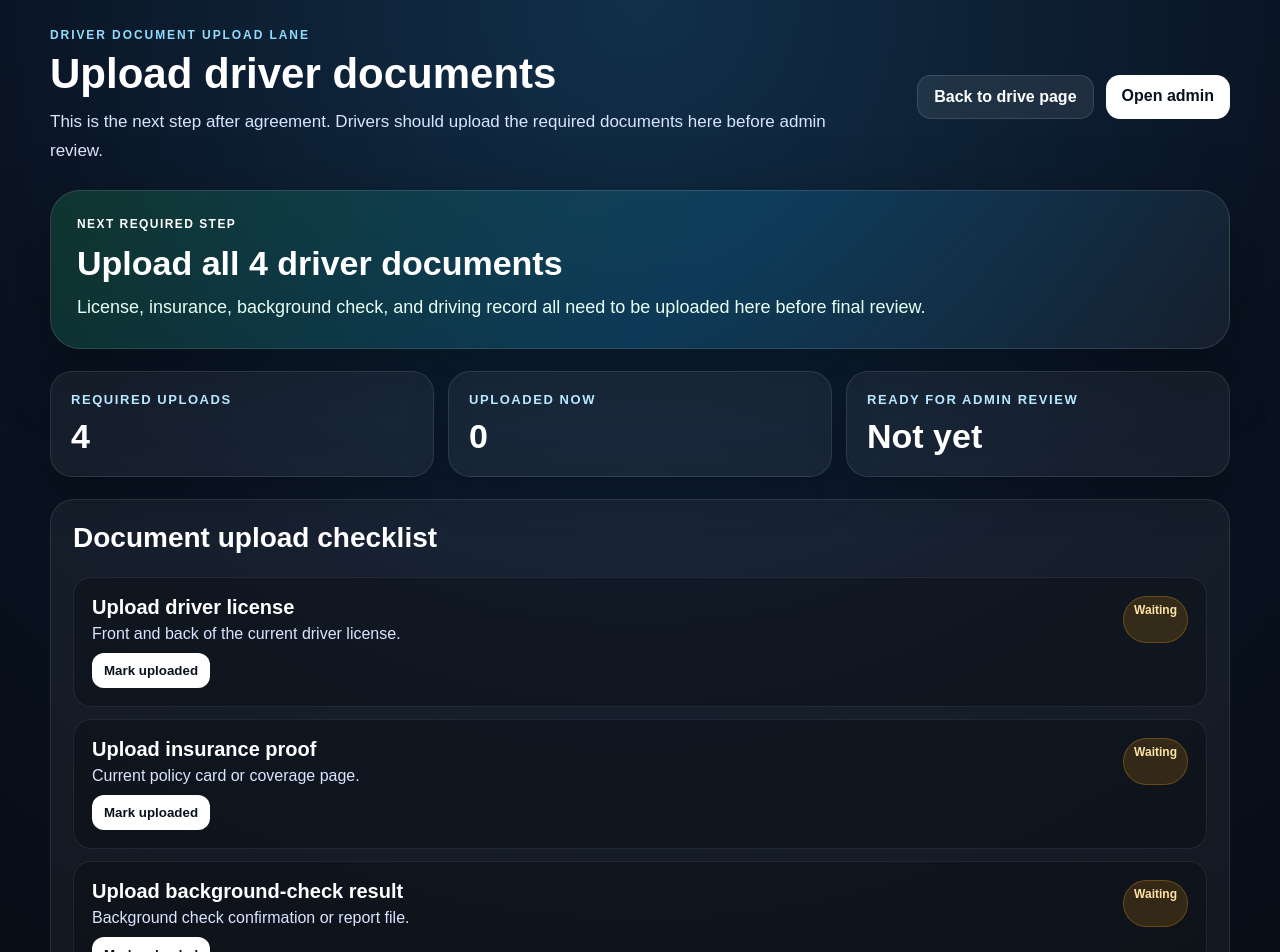
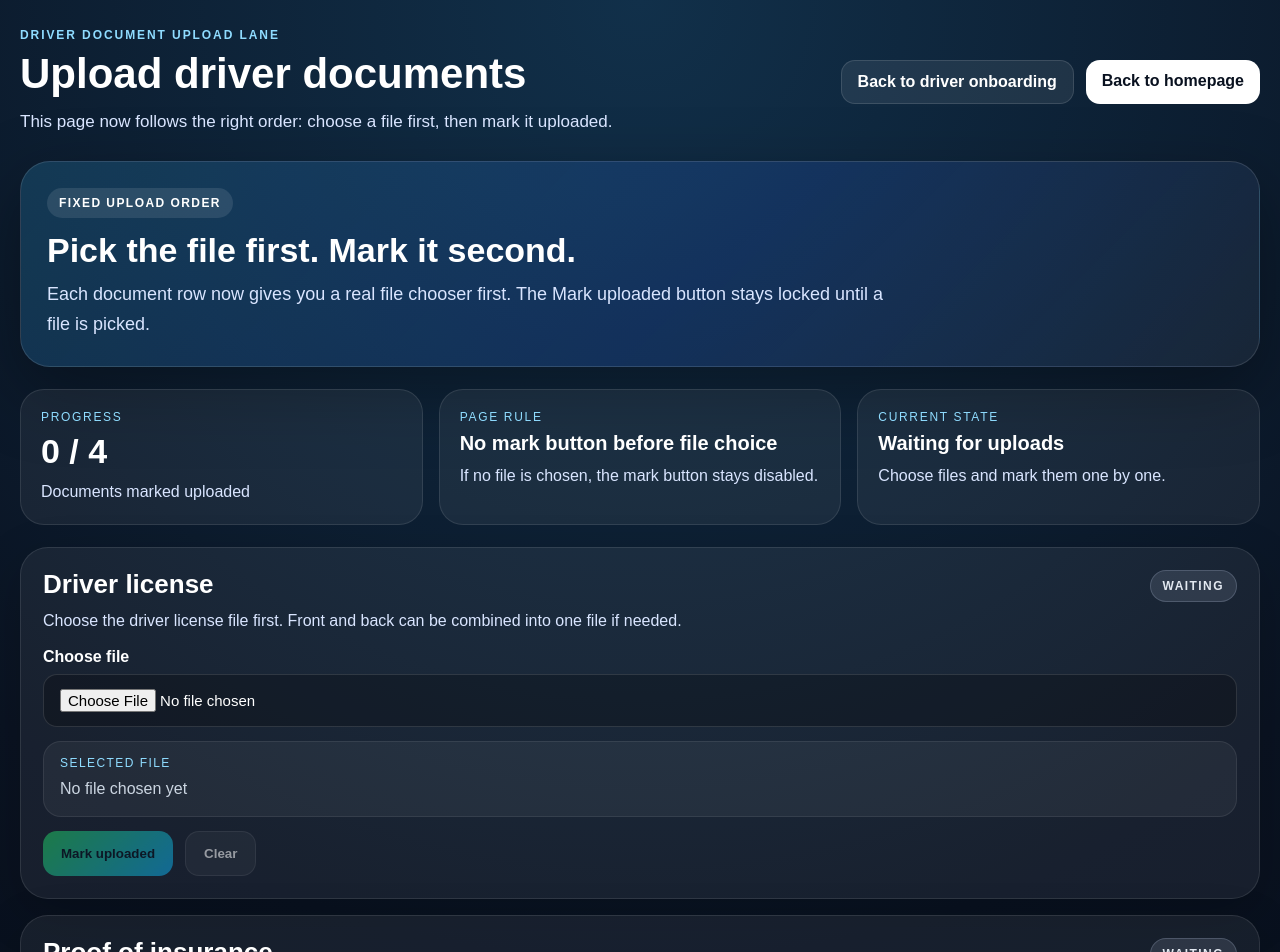
Before and after one commit to Neocryptz369369/ontimetaxipages, a Next.js app: page /drive/upload-docs in a window 1280 px wide. Shown: the top 952 px of the page. Built offline with nearby package versions, Linux system fonts and the light colour scheme.

Commit message:
Fix driver document upload order

```diff
--- a/src/app/drive/upload-docs/page.tsx
+++ b/src/app/drive/upload-docs/page.tsx
@@ -1,54 +1,133 @@
 'use client';
 
-import { useState } from "react";
+import { ChangeEvent, useMemo, useState } from "react";
 import Link from "next/link";
 
-type DocItem = {
-  id: string;
-  title: string;
-  note: string;
+type DocKey = 'license' | 'insurance' | 'background' | 'driving_record';
+
+type DocState = {
+  fileName: string;
+  marked: boolean;
 };
 
-const requiredDocs: DocItem[] = [
+type DocItem = {
+  id: DocKey;
+  title: string;
+  help: string;
+};
+
+const docItems: DocItem[] = [
   {
-    id: 'license_upload',
-    title: 'Upload driver license',
-    note: 'Front and back of the current driver license.',
+    id: 'license',
+    title: 'Driver license',
+    help: 'Choose the driver license file first. Front and back can be combined into one file if needed.',
   },
   {
-    id: 'insurance_upload',
-    title: 'Upload insurance proof',
-    note: 'Current policy card or coverage page.',
+    id: 'insurance',
+    title: 'Proof of insurance',
+    help: 'Choose the current insurance file before marking it uploaded.',
   },
   {
-    id: 'background_upload',
-    title: 'Upload background-check result',
-    note: 'Background check confirmation or report file.',
+    id: 'background',
+    title: 'Background check result',
+    help: 'Choose the background check file first.',
   },
   {
-    id: 'driving_record_upload',
-    title: 'Upload driving-record check',
-    note: 'Driving history or motor vehicle report file.',
+    id: 'driving_record',
+    title: 'Driving record check',
+    help: 'Choose the driving record file before marking it uploaded.',
   },
 ];
 
+const initialDocs: Record<DocKey, DocState> = {
+  license: { fileName: '', marked: false },
+  insurance: { fileName: '', marked: false },
+  background: { fileName: '', marked: false },
+  driving_record: { fileName: '', marked: false },
+};
+
+function statusStyles(label: string) {
+  if (label === 'Uploaded') {
+    return {
+      background: 'rgba(34,197,94,0.18)',
+      color: '#cbffe0',
+      border: '1px solid rgba(34,197,94,0.30)',
+    };
+  }
+
+  if (label === 'File selected') {
+    return {
+      background: 'rgba(56,189,248,0.18)',
+      color: '#d9f6ff',
+      border: '1px solid rgba(56,189,248,0.30)',
+    };
+  }
+
+  return {
+    background: 'rgba(148,163,184,0.18)',
+    color: '#e2e8f0',
+    border: '1px solid rgba(148,163,184,0.30)',
+  };
+}
+
 export default function UploadDocsPage() {
-  const [uploaded, setUploaded] = useState<Record<string, boolean>>({
-    license_upload: false,
-    insurance_upload: false,
-    background_upload: false,
-    driving_record_upload: false,
-  });
-  const [message, setMessage] = useState('Upload page ready.');
+  const [docs, setDocs] = useState<Record<DocKey, DocState>>(initialDocs);
+  const [message, setMessage] = useState('Choose a file first, then press Mark uploaded.');
 
-  const allUploaded = Object.values(uploaded).every(Boolean);
+  const uploadedCount = useMemo(
+    () => Object.values(docs).filter((item) => item.marked).length,
+    [docs]
+  );
 
-  function toggleUpload(id: string) {
-    setUploaded((current) => {
-      const next = { ...current, [id]: !current[id] };
-      return next;
-    });
-    setMessage('Upload status updated.');
+  const allUploaded = uploadedCount === docItems.length;
+
+  function onChooseFile(id: DocKey, event: ChangeEvent<HTMLInputElement>) {
+    const picked = event.target.files?.[0];
+
+    setDocs((current) => ({
+      ...current,
+      [id]: {
+        fileName: picked ? picked.name : '',
+        marked: false,
+      },
+    }));
+
+    if (picked) {
+      setMessage(`${picked.name} selected. Now press Mark uploaded.`);
+    } else {
+      setMessage('No file selected yet.');
+    }
+  }
+
+  function markUploaded(id: DocKey) {
+    const item = docs[id];
+
+    if (!item.fileName) {
+      setMessage('Choose a file first.');
+      return;
+    }
+
+    setDocs((current) => ({
+      ...current,
+      [id]: {
+        ...current[id],
+        marked: true,
+      },
+    }));
+
+    setMessage(`${item.fileName} marked uploaded.`);
+  }
+
+  function clearFile(id: DocKey) {
+    setDocs((current) => ({
+      ...current,
+      [id]: {
+        fileName: '',
+        marked: false,
+      },
+    }));
+
+    setMessage('File cleared. Choose a new file.');
   }
 
   return (
@@ -60,7 +139,7 @@ export default function UploadDocsPage() {
         fontFamily: 'Arial, Helvetica, sans-serif',
       }}
     >
-      <div style={{ maxWidth: '1180px', margin: '0 auto', padding: '28px 18px 80px' }}>
+      <div style={{ maxWidth: '1240px', margin: '0 auto', padding: '28px 18px 80px' }}>
         <div
           style={{
             display: 'flex',
@@ -85,8 +164,8 @@ export default function UploadDocsPage() {
               Driver document upload lane
             </div>
             <h1 style={{ margin: 0, fontSize: '42px', lineHeight: 1.05 }}>Upload driver documents</h1>
-            <p style={{ margin: '12px 0 0', color: '#d9e5ff', fontSize: '17px', lineHeight: 1.7, maxWidth: '820px' }}>
-              This is the next step after agreement. Drivers should upload the required documents here before admin review.
+            <p style={{ margin: '12px 0 0', color: '#d9e5ff', fontSize: '17px', lineHeight: 1.7, maxWidth: '860px' }}>
+              This page now follows the right order: choose a file first, then mark it uploaded.
             </p>
           </div>
 
@@ -103,10 +182,10 @@ export default function UploadDocsPage() {
                 fontWeight: 800,
               }}
             >
-              Back to drive page
+              Back to driver onboarding
             </Link>
             <Link
-              href='/admin'
+              href='/'
               style={{
                 textDecoration: 'none',
                 color: '#09111f',
@@ -116,7 +195,7 @@ export default function UploadDocsPage() {
                 fontWeight: 800,
               }}
             >
-              Open admin
+              Back to homepage
             </Link>
           </div>
         </div>
@@ -126,162 +205,239 @@ export default function UploadDocsPage() {
             borderRadius: '30px',
             padding: '26px',
             marginBottom: '22px',
-            background: 'linear-gradient(135deg, rgba(34,197,94,0.18) 0%, rgba(14,165,233,0.18) 55%, rgba(255,255,255,0.05) 100%)',
+            background: 'linear-gradient(135deg, rgba(56,189,248,0.18) 0%, rgba(45,108,255,0.16) 55%, rgba(255,255,255,0.05) 100%)',
             border: '1px solid rgba(255,255,255,0.12)',
             boxShadow: '0 24px 70px rgba(0,0,0,0.35)',
           }}
         >
-          <div style={{ fontSize: '12px', fontWeight: 800, letterSpacing: '0.12em', textTransform: 'uppercase', marginBottom: '14px' }}>
-            Next required step
+          <div
+            style={{
+              display: 'inline-block',
+              padding: '8px 12px',
+              borderRadius: '999px',
+              background: 'rgba(255,255,255,0.10)',
+              fontSize: '12px',
+              fontWeight: 800,
+              letterSpacing: '0.12em',
+              textTransform: 'uppercase',
+              marginBottom: '14px',
+            }}
+          >
+            Fixed upload order
           </div>
-          <h2 style={{ margin: '0 0 10px', fontSize: '34px', lineHeight: 1.08 }}>Upload all 4 driver documents</h2>
-          <p style={{ margin: 0, color: '#e8fff5', fontSize: '18px', lineHeight: 1.7 }}>
-            License, insurance, background check, and driving record all need to be uploaded here before final review.
+
+          <h2 style={{ margin: '0 0 10px', fontSize: '34px', lineHeight: 1.08 }}>
+            Pick the file first. Mark it second.
+          </h2>
+
+          <p style={{ margin: 0, color: '#d9e5ff', fontSize: '18px', lineHeight: 1.7, maxWidth: '860px' }}>
+            Each document row now gives you a real file chooser first. The Mark uploaded button stays locked until a file is picked.
           </p>
         </section>
 
         <section
           style={{
             display: 'grid',
-            gridTemplateColumns: 'repeat(auto-fit, minmax(260px, 1fr))',
-            gap: '14px',
+            gridTemplateColumns: 'repeat(auto-fit, minmax(280px, 1fr))',
+            gap: '16px',
             marginBottom: '22px',
           }}
         >
-          {[
-            ['Required uploads', '4'],
-            ['Uploaded now', String(Object.values(uploaded).filter(Boolean).length)],
-            ['Ready for admin review', allUploaded ? 'Yes' : 'Not yet'],
-          ].map(([label, value]) => (
           <div
-              key={label}
             style={{
-                borderRadius: '22px',
+              borderRadius: '24px',
               padding: '20px',
-                background: 'rgba(255,255,255,0.05)',
+              background: 'rgba(255,255,255,0.06)',
               border: '1px solid rgba(255,255,255,0.10)',
-                boxShadow: '0 18px 40px rgba(0,0,0,0.22)',
             }}
           >
-              <div style={{ color: '#b7e8ff', fontSize: '13px', textTransform: 'uppercase', letterSpacing: '0.12em', fontWeight: 800 }}>{label}</div>
-              <div style={{ marginTop: '10px', fontSize: '34px', fontWeight: 800 }}>{value}</div>
+            <div style={{ fontSize: '12px', textTransform: 'uppercase', letterSpacing: '0.14em', color: '#8fdcff', marginBottom: '8px' }}>
+              Progress
             </div>
-          ))}
+            <div style={{ fontSize: '34px', fontWeight: 800 }}>{uploadedCount} / {docItems.length}</div>
+            <div style={{ color: '#d9e5ff', marginTop: '8px', lineHeight: 1.6 }}>
+              Documents marked uploaded
+            </div>
+          </div>
+
+          <div
+            style={{
+              borderRadius: '24px',
+              padding: '20px',
+              background: 'rgba(255,255,255,0.06)',
+              border: '1px solid rgba(255,255,255,0.10)',
+            }}
+          >
+            <div style={{ fontSize: '12px', textTransform: 'uppercase', letterSpacing: '0.14em', color: '#8fdcff', marginBottom: '8px' }}>
+              Page rule
+            </div>
+            <div style={{ fontSize: '20px', fontWeight: 800 }}>No mark button before file choice</div>
+            <div style={{ color: '#d9e5ff', marginTop: '8px', lineHeight: 1.6 }}>
+              If no file is chosen, the mark button stays disabled.
+            </div>
+          </div>
+
+          <div
+            style={{
+              borderRadius: '24px',
+              padding: '20px',
+              background: allUploaded ? 'rgba(34,197,94,0.14)' : 'rgba(255,255,255,0.06)',
+              border: allUploaded ? '1px solid rgba(34,197,94,0.28)' : '1px solid rgba(255,255,255,0.10)',
+            }}
+          >
+            <div style={{ fontSize: '12px', textTransform: 'uppercase', letterSpacing: '0.14em', color: '#8fdcff', marginBottom: '8px' }}>
+              Current state
+            </div>
+            <div style={{ fontSize: '20px', fontWeight: 800 }}>{allUploaded ? 'All documents ready' : 'Waiting for uploads'}</div>
+            <div style={{ color: '#d9e5ff', marginTop: '8px', lineHeight: 1.6 }}>
+              {allUploaded ? 'Every required document has been marked uploaded.' : 'Choose files and mark them one by one.'}
+            </div>
+          </div>
+        </section>
+
+        <section style={{ display: 'grid', gap: '16px', marginBottom: '22px' }}>
+          {docItems.map((doc) => {
+            const current = docs[doc.id];
+            const statusLabel = current.marked ? 'Uploaded' : current.fileName ? 'File selected' : 'Waiting';
+            const badge = statusStyles(statusLabel);
+
+            return (
+              <div
+                key={doc.id}
+                style={{
+                  borderRadius: '28px',
+                  padding: '22px',
+                  background: 'rgba(255,255,255,0.06)',
+                  border: '1px solid rgba(255,255,255,0.10)',
+                  boxShadow: '0 16px 50px rgba(0,0,0,0.20)',
+                }}
+              >
+                <div
+                  style={{
+                    display: 'flex',
+                    justifyContent: 'space-between',
+                    alignItems: 'flex-start',
+                    gap: '16px',
+                    flexWrap: 'wrap',
+                    marginBottom: '14px',
+                  }}
+                >
+                  <div>
+                    <h3 style={{ margin: '0 0 8px', fontSize: '26px', lineHeight: 1.1 }}>{doc.title}</h3>
+                    <p style={{ margin: 0, color: '#d9e5ff', lineHeight: 1.7, maxWidth: '820px' }}>{doc.help}</p>
+                  </div>
+
+                  <div
+                    style={{
+                      padding: '8px 12px',
+                      borderRadius: '999px',
+                      fontSize: '12px',
+                      fontWeight: 800,
+                      letterSpacing: '0.12em',
+                      textTransform: 'uppercase',
+                      ...badge,
+                    }}
+                  >
+                    {statusLabel}
+                  </div>
+                </div>
+
+                <div
+                  style={{
+                    display: 'grid',
+                    gridTemplateColumns: 'minmax(0,1fr)',
+                    gap: '14px',
+                  }}
+                >
+                  <label style={{ display: 'grid', gap: '8px', fontWeight: 700 }}>
+                    <span>Choose file</span>
+                    <input
+                      type='file'
+                      onChange={(event) => onChooseFile(doc.id, event)}
+                      style={{
+                        width: '100%',
+                        padding: '14px 16px',
+                        borderRadius: '14px',
+                        border: '1px solid rgba(255,255,255,0.12)',
+                        background: 'rgba(0,0,0,0.24)',
+                        color: '#ffffff',
+                        fontSize: '15px',
+                        boxSizing: 'border-box',
+                      }}
+                    />
+                  </label>
+
+                  <div
+                    style={{
+                      borderRadius: '18px',
+                      padding: '14px 16px',
+                      background: 'rgba(255,255,255,0.05)',
+                      border: '1px solid rgba(255,255,255,0.08)',
+                    }}
+                  >
+                    <div style={{ fontSize: '12px', textTransform: 'uppercase', letterSpacing: '0.12em', color: '#8fdcff', marginBottom: '6px' }}>
+                      Selected file
+                    </div>
+                    <div style={{ color: current.fileName ? '#ffffff' : '#cbd5e1', lineHeight: 1.6 }}>
+                      {current.fileName || 'No file chosen yet'}
+                    </div>
+                  </div>
+
+                  <div style={{ display: 'flex', gap: '12px', flexWrap: 'wrap' }}>
+                    <button
+                      type='button'
+                      onClick={() => markUploaded(doc.id)}
+                      disabled={!current.fileName || current.marked}
+                      style={{
+                        border: 'none',
+                        borderRadius: '14px',
+                        padding: '14px 18px',
+                        fontWeight: 800,
+                        cursor: !current.fileName || current.marked ? 'not-allowed' : 'pointer',
+                        opacity: !current.fileName || current.marked ? 0.55 : 1,
+                        background: 'linear-gradient(135deg,#22c55e 0%,#0ea5e9 100%)',
+                        color: '#04111f',
+                      }}
+                    >
+                      {current.marked ? 'Uploaded' : 'Mark uploaded'}
+                    </button>
+
+                    <button
+                      type='button'
+                      onClick={() => clearFile(doc.id)}
+                      disabled={!current.fileName && !current.marked}
+                      style={{
+                        borderRadius: '14px',
+                        padding: '14px 18px',
+                        fontWeight: 800,
+                        cursor: !current.fileName && !current.marked ? 'not-allowed' : 'pointer',
+                        opacity: !current.fileName && !current.marked ? 0.55 : 1,
+                        background: 'rgba(255,255,255,0.08)',
+                        color: '#ffffff',
+                        border: '1px solid rgba(255,255,255,0.12)',
+                      }}
+                    >
+                      Clear
+                    </button>
+                  </div>
+                </div>
+              </div>
+            );
+          })}
         </section>
 
         <section
           style={{
             borderRadius: '24px',
-            padding: '22px',
-            background: 'rgba(255,255,255,0.05)',
-            border: '1px solid rgba(255,255,255,0.10)',
-            marginBottom: '22px',
-          }}
-        >
-          <h2 style={{ marginTop: 0, fontSize: '28px' }}>Document upload checklist</h2>
-          <div style={{ display: 'grid', gap: '12px' }}>
-            {requiredDocs.map((doc) => {
-              const done = uploaded[doc.id];
-              return (
-                <div
-                  key={doc.id}
-                  style={{
-                    borderRadius: '18px',
-                    padding: '18px',
-                    background: 'rgba(0,0,0,0.24)',
-                    border: '1px solid rgba(255,255,255,0.08)',
-                  }}
-                >
-                  <div style={{ display: 'flex', justifyContent: 'space-between', gap: '12px', flexWrap: 'wrap', marginBottom: '10px' }}>
-                    <div>
-                      <div style={{ fontSize: '20px', fontWeight: 800 }}>{doc.title}</div>
-                      <div style={{ color: '#d9e5ff', marginTop: '6px' }}>{doc.note}</div>
-                    </div>
-                    <div
-                      style={{
-                        borderRadius: '999px',
-                        padding: '6px 10px',
-                        fontSize: '12px',
-                        fontWeight: 800,
-                        background: done ? 'rgba(34,197,94,0.16)' : 'rgba(245,158,11,0.16)',
-                        color: done ? '#cbffe0' : '#ffe3a6',
-                        border: done ? '1px solid rgba(34,197,94,0.28)' : '1px solid rgba(245,158,11,0.28)',
-                      }}
-                    >
-                      {done ? 'Uploaded' : 'Waiting'}
-                    </div>
-                  </div>
-
-                  <button
-                    type='button'
-                    onClick={() => toggleUpload(doc.id)}
-                    style={{
-                      border: 'none',
-                      cursor: 'pointer',
-                      padding: '10px 12px',
-                      borderRadius: '12px',
-                      background: '#ffffff',
-                      color: '#09111f',
-                      fontWeight: 800,
-                    }}
-                  >
-                    {done ? 'Mark not uploaded' : 'Mark uploaded'}
-                  </button>
-                </div>
-              );
-            })}
-          </div>
-        </section>
-
-        <section
-          style={{
-            borderRadius: '24px',
-            padding: '22px',
-            background: 'rgba(255,255,255,0.05)',
+            padding: '20px',
+            background: 'rgba(255,255,255,0.06)',
             border: '1px solid rgba(255,255,255,0.10)',
           }}
         >
-          <h2 style={{ marginTop: 0, fontSize: '28px' }}>Upload status</h2>
-          <div
-            style={{
-              borderRadius: '14px',
-              padding: '14px 16px',
-              background: allUploaded ? 'rgba(34,197,94,0.16)' : 'rgba(255,255,255,0.08)',
-              color: '#ffffff',
-              fontWeight: 700,
-              marginBottom: '14px',
-            }}
-          >
-            {message}
+          <div style={{ fontSize: '12px', textTransform: 'uppercase', letterSpacing: '0.14em', color: '#8fdcff', marginBottom: '10px' }}>
+            Live page message
           </div>
-
-          {allUploaded ? (
-            <div
-              style={{
-                borderRadius: '14px',
-                padding: '14px 16px',
-                background: 'rgba(34,197,94,0.16)',
-                border: '1px solid rgba(34,197,94,0.28)',
-                color: '#cbffe0',
-                fontWeight: 800,
-              }}
-            >
-              All required documents are uploaded. This driver is ready for admin review.
-            </div>
-          ) : (
-            <div
-              style={{
-                borderRadius: '14px',
-                padding: '14px 16px',
-                background: 'rgba(255,255,255,0.08)',
-                border: '1px solid rgba(255,255,255,0.12)',
-                color: '#d9e5ff',
-                fontWeight: 700,
-              }}
-            >
-              Upload all 4 required document items before admin review.
-            </div>
-          )}
+          <div style={{ fontSize: '18px', fontWeight: 700, lineHeight: 1.6 }}>{message}</div>
         </section>
       </div>
     </main>
```
Lines whose indentation alone changed are shown as unchanged.
